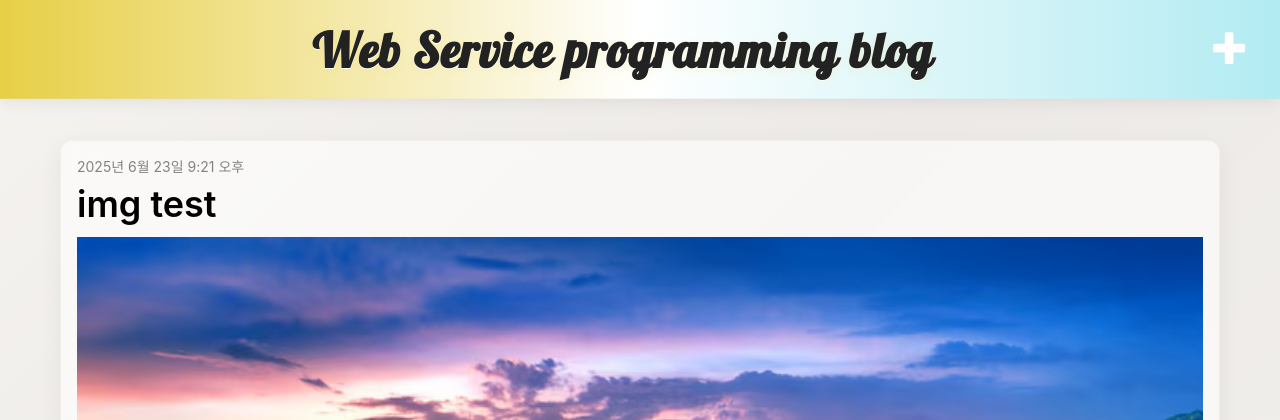
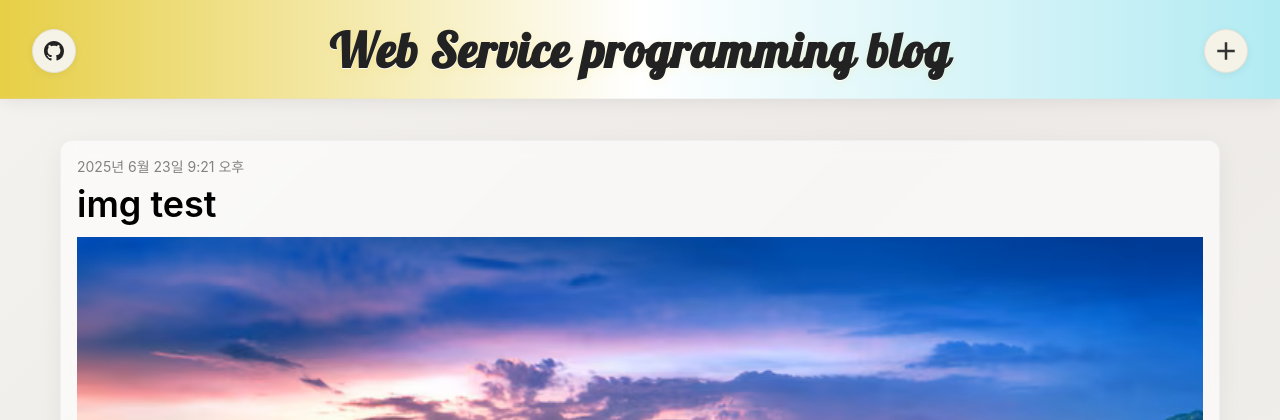
Before and after one commit to zerossin/my-first-blog, a Django app: page /post/1/ in a window 1280 px wide. Shown: the top 420 px of the page. Run offline with Django 5.2, Linux system fonts and the light colour scheme; a user stored in the database is signed in; data comes from the database, SQL or seed files in the repository; some libraries are stand-ins or nearby versions; some web fonts are replaced.

Commit message:
깃허브 아이콘 추가, 플러스 아이콘 변경

```diff
--- a/blog/static/css/blog.css
+++ b/blog/static/css/blog.css
@@ -64,6 +64,21 @@
 	width: 100%;
 	padding: 0 32px;
 }
+.header-icon {
+	display: inline-flex;
+	align-items: center;
+	justify-content: center;
+	width: 44px;
+	height: 44px;
+	border-radius: 50%;
+	background-color: #F5F3E7;
+	color: #222;
+	border: 1px solid #e5e2d9;
+	box-shadow: 0 2px 8px rgba(0,0,0,0.06);
+	text-decoration: none;
+}
+.header-icon:hover { filter: brightness(0.98); text-decoration: none; }
+.header-icon.edit { color: inherit; }
 .header-flex h1 {
 	margin: 0 auto;
 	flex-grow: 1;
@@ -141,11 +156,24 @@ body {
 .save { float: right; }
 .post-form textarea, .post-form input { width: 100%; }
 .top-menu, .top-menu:hover, .top-menu:visited {
-	color: #ffffff;
-	float: right;
-	font-size: 26pt;
-	margin-right: 20px;
+	color: inherit;
+	text-decoration: none;
 }
+/* 헤더 우측 에디트 버튼은 고정 크기로 레이아웃 안정화 */
+.page-header .top-menu {
+	display: inline-flex;
+	align-items: center;
+	justify-content: center;
+	width: 44px;
+	height: 44px;
+	margin: 0; /* hover 시 흔들림 방지 */
+}
+
+/* 헤더 아이콘 내부 글리프 크기/정렬 보정 및 색상 */
+.header-icon .glyphicon { font-size: 20px; line-height: 1; }
+/* 플러스 아이콘은 GitHub 아이콘과 동일 스타일(검은색) 상속 */
+.header-icon.edit { color: inherit; }
+.header-icon.edit:hover { color: inherit; }
 
 /* 포스트 카드: 여백/경계/배경/블러를 한 곳에서 관리 */
 .post {
--- a/blog/templates/blog/base.html
+++ b/blog/templates/blog/base.html
@@ -11,10 +11,17 @@
 <body>
     <div class="page-header">
         <div class="header-flex">
+            <a href="https://github.com/zerossin" class="header-icon" target="_blank" rel="noopener" aria-label="GitHub">
+                <svg viewBox="0 0 16 16" width="20" height="20" fill="currentColor" aria-hidden="true">
+                    <path d="M8 0C3.58 0 0 3.58 0 8c0 3.54 2.29 6.53 5.47 7.59.4.07.55-.17.55-.38 0-.19-.01-.82-.01-1.49-2.01.37-2.53-.49-2.69-.94-.09-.23-.48-.94-.82-1.13-.28-.15-.68-.52-.01-.53.63-.01 1.08.58 1.23.82.72 1.21 1.87.87 2.33.66.07-.52.28-.87.5-1.07-1.78-.2-3.64-.89-3.64-3.95 0-.87.31-1.59.82-2.15-.08-.2-.36-1.02.08-2.12 0 0 .67-.21 2.2.82.64-.18 1.32-.27 2-.27.68 0 1.36.09 2 .27 1.53-1.04 2.2-.82 2.2-.82.44 1.1.16 1.92.08 2.12.51.56.82 1.27.82 2.15 0 3.07-1.87 3.75-3.65 3.95.29.25.54.73.54 1.48 0 1.07-.01 1.93-.01 2.2 0 .21.15.46.55.38A8.013 8.013 0 0 0 16 8c0-4.42-3.58-8-8-8z"/>
+                </svg>
+            </a>
             <h1><a href="/">Web Service programming blog</a></h1>
             {% if user.is_authenticated %}
-                <a href="{% url 'post_new' %}" class="top-menu">
-                    <span class="glyphicon glyphicon-plus"></span>
+                <a href="{% url 'post_new' %}" class="top-menu header-icon edit" aria-label="New post">
+                    <svg viewBox="0 0 16 16" width="20" height="20" fill="currentColor" aria-hidden="true">
+                        <path d="M7 1h2v6h6v2H9v6H7V9H1V7h6V1z"/>
+                    </svg>
                 </a>
             {% endif %}
         </div>
```
